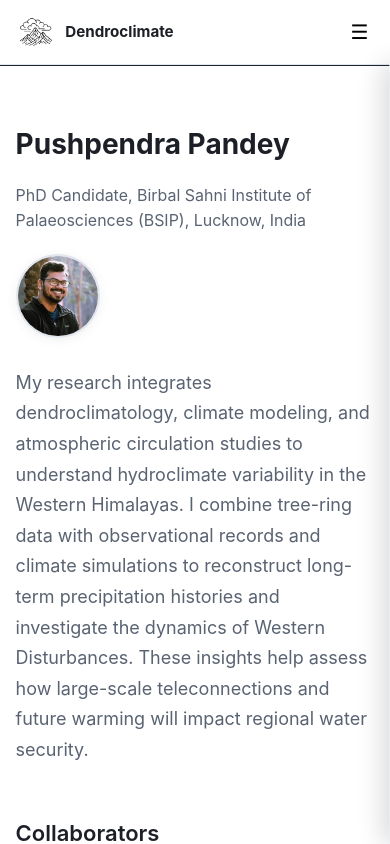
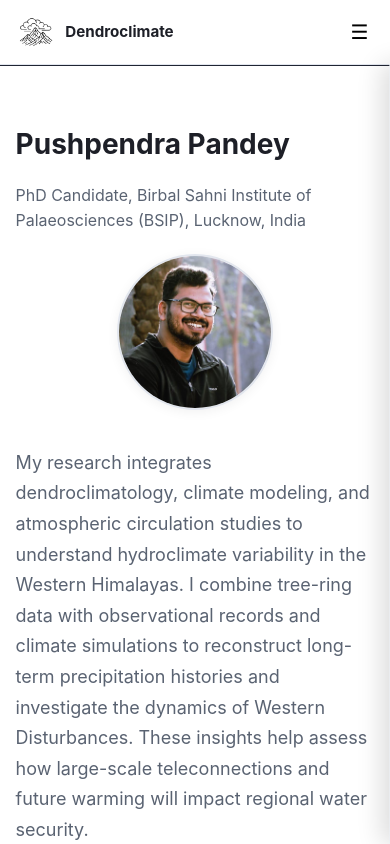
Before and after one commit to u4sin/dendroclimate-site, a React (Vite) app: page /aboutme in a window 390 px wide. Shown: the top 844 px of the page. Built offline with nearby package versions, Linux system fonts and the light colour scheme.

Commit message:
profile pic mobile responsive

```diff
--- a/src/styles.css
+++ b/src/styles.css
@@ -915,6 +915,8 @@ h2 { font-size: clamp(1.3rem, 1.6vw + 0.9rem, 2rem); }
     text-align: left;             /* or center if you prefer */
   }
   .about-avatar{
-    justify-self: start;          /* change to center for centered avatar */
+    width: clamp(120px, 40vw, 160px);  /* bigger on phones */
+    justify-self: center;              /* center the image */
+    margin-bottom: 8px;
   }
 }
```
